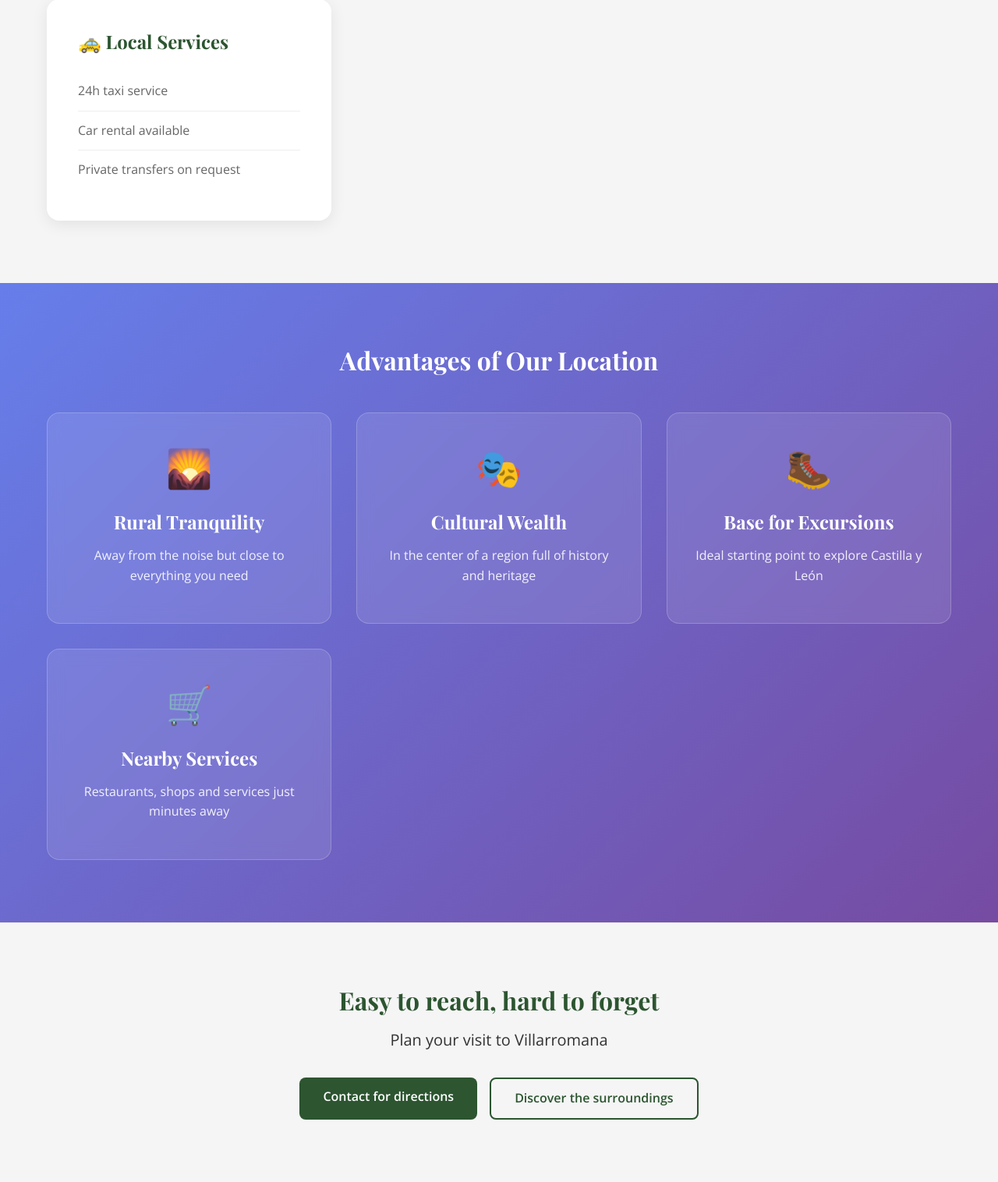
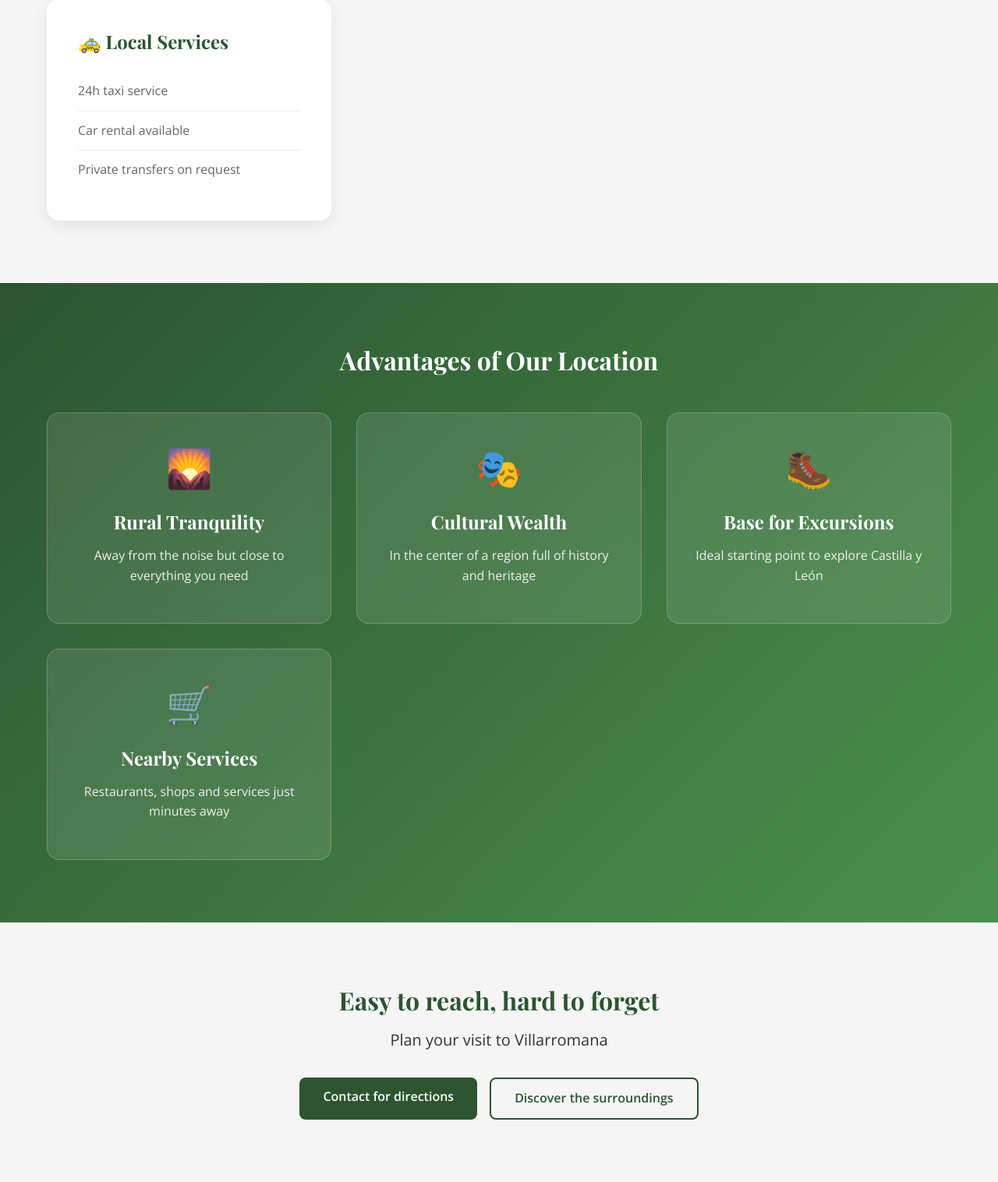
Before and after one commit to JaimePerezGar/Villarromana, a PHP site: page /en/pages/location.html in a window 1280 px wide. Shown: the part 3962-5478 px from the top of the page at 78% size. Run offline with PHP 8.4, Linux system fonts and the light colour scheme.

Commit message:
Change location advantages section from purple to green
- Update gradient from purple (#667eea, #764ba2) to green (#2c5530, #4a904d)
- Maintain consistency with site's green color scheme
- Affects location/ubicación page advantages section

```diff
--- a/css/main.css
+++ b/css/main.css
@@ -2168,7 +2168,7 @@ section:nth-child(even):not(.hero) {
 
 /* Location Advantages */
 .location-advantages {
-    background: linear-gradient(135deg, #667eea 0%, #764ba2 100%);
+    background: linear-gradient(135deg, #2c5530 0%, #4a904d 100%);
     padding: 80px 0;
     color: white;
 }
```
